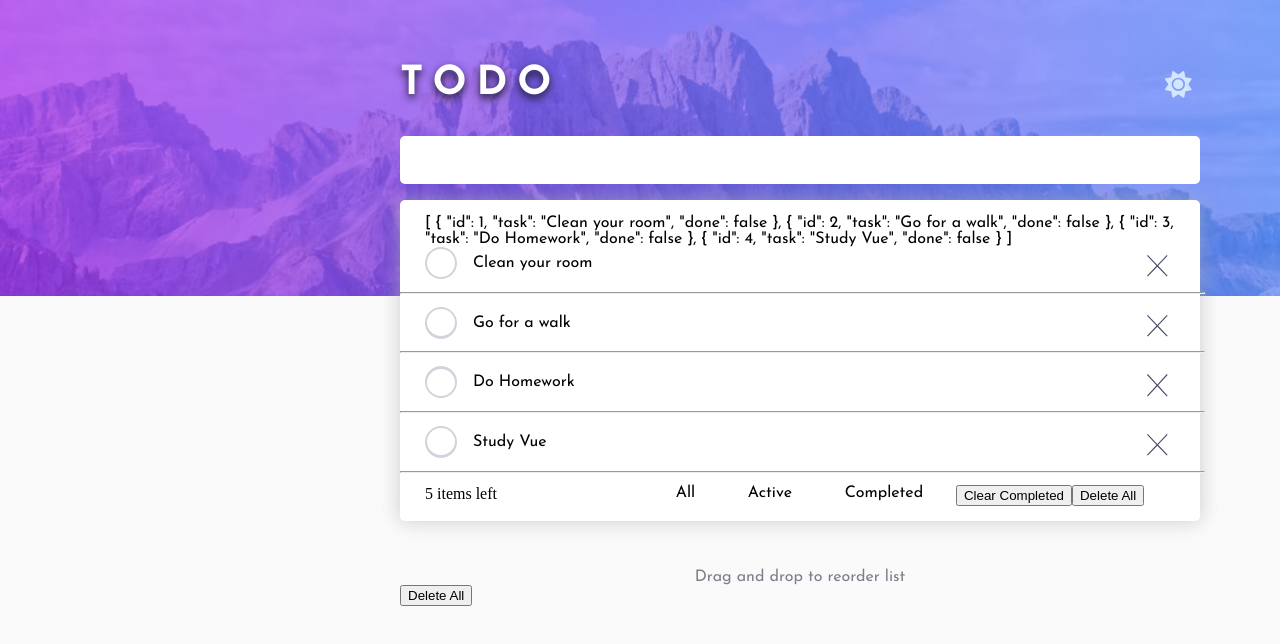
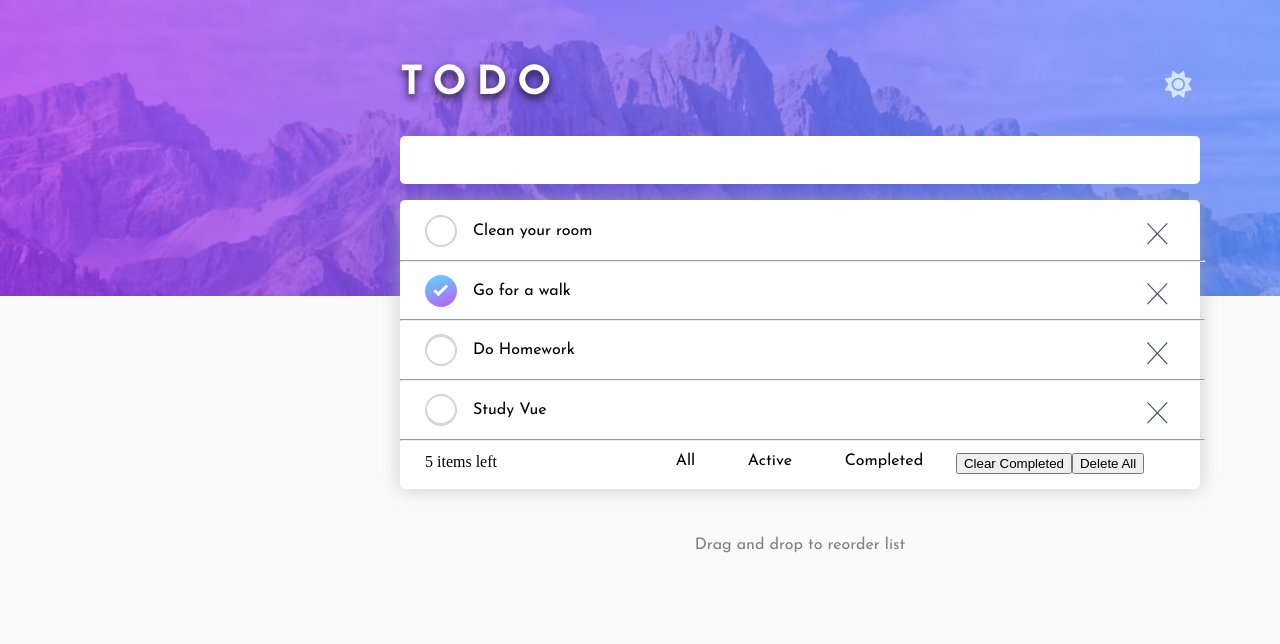
Before and after one commit to Makita7/Vue-TodoList, a Vue app: page / in a window 1280 px wide. Shown: the top 644 px of the page. Built offline with nearby package versions, Linux system fonts and the light colour scheme.

Commit message:
trying to fix events

```diff
--- a/src/App.vue
+++ b/src/App.vue
@@ -1,17 +1,23 @@
-<script setup>
+<script>
     import '@fortawesome/free-solid-svg-icons';
     import BaseHeader from './components/BaseHeader.vue';
     import BaseInput from './components/BaseInput.vue';
-    import ListItems from './components/ListItems.vue';
-</script>
+    import BaseListFilters from './components/BaseListFilters.vue';
+    import BaseListItem from './components/BaseListItem.vue';
 
-<script>
+
     export default{
+        components: {
+            BaseHeader,
+            BaseInput,
+            BaseListFilters,
+            BaseListItem,
+        },
         data(){
             return{
                 TodoList: [
                     { id: 1, task: 'Clean your room', done: false },
-                    { id: 2, task: 'Go for a walk', done: false },
+                    { id: 2, task: 'Go for a walk', done: true },
                     { id: 3, task: 'Do Homework', done: false },
                     { id: 4, task: 'Study Vue', done: false },
                 ]
@@ -20,8 +26,19 @@
         methods: {
             DeleteAll(){
                 this.TodoList = [];
+            },
+            DeleteItem(todo){
+                this.TodoList = this.TodoList.filter((t) => t !== todo)
+            },
+            ToggleDone(todo){
+                todo.done = !todo.done
+            },
+            ClearCompleted(){
+                this.TodoList = this.TodoList.done.filter((t) => t === todo.done)
             }
         },
+        computed: {
+        }
     }
 </script>
 
@@ -31,9 +48,32 @@
             <div class="absolute innerContainer">
                 <BaseHeader/>
                 <BaseInput/>
-                <ListItems :TodoList="TodoList" @DeleteAll="DeleteAll()"/>
+                <div class="Wrapper">
+                    <!-- <BaseListItem v-for="todo in TodoList" :key="todo.id" :task="todo.task" :done="todo.done" :id="todo.id" @DeleteItem="DeleteItem(todo)" @ToggleDone="ToggleDone()" /> -->
+
+
+                    <div v-for="todo in TodoList" :key="todo.id">
+                        <div class="flex TodoItem">
+                            <div v-show="todo.done" class="checkWrapper">
+                                <div class="check"  @click="ToggleDone(todo)" >
+                                    <img alt="check" src="./assets/icon-check.svg"/>
+                                </div>
+                            </div>
+                            <div v-show="!todo.done" class="checkWrapperFalse">
+                                <div class="check"  @click="ToggleDone(todo)" >
+                                    <img class="circle" alt="blanck done" src="./assets/white-circle.svg"/>
+                                </div>
+                            </div>
+                            <p>{{todo.task}}</p>
+                            <img @click="DeleteItem(todo)" src="./assets/icon-cross.svg" alt="delete todo item" class="delete"/>
+                        </div>
+                        <hr class="divider"/>
+                    </div>
+
+
+                    <BaseListFilters :TodoList="TodoList" @DeleteAll='DeleteAll()' />
+                </div>
                 <p class="dragtext">Drag and drop to reorder list</p>
-                <button @click="DeleteAll">Delete All</button>
             </div>
         </div>
     </div>
@@ -54,9 +94,67 @@
         background-color: hsl(0, 0%, 98%);
         height: 100vh;
     }
+    .Wrapper{
+        background-color: white;
+        border-radius: 5px;
+        width: 100%;
+        padding: 15px 25px;
+        box-sizing: border-box;
+        box-shadow: 0px 0px 20px hsl(233deg 6% 71% / 64%);
+    }
     .dragtext{
         margin-top: 3rem;
         color: hsl(236deg 6% 52%);
         text-align: center;
     }
+
+    .checkWrapper{
+        background: linear-gradient( 160deg ,hsl(192, 100%, 67%), hsl(280, 87%, 65%));
+        height: 2rem;
+        width: 2rem;
+        border-radius: 50%;
+        box-sizing: border-box;
+    }
+    .checkWrapperFalse{
+        background: linear-gradient( 160deg ,hsl(233, 11%, 84%), hsl(233, 11%, 84%));
+        height: 2rem;
+        width: 2rem;
+        border-radius: 50%;
+        box-sizing: border-box;
+        transition: all 2s ease-in-out;
+    }
+    .checkWrapperFalse:hover{
+        background: linear-gradient( 160deg ,hsl(192, 100%, 67%), hsl(280, 87%, 65%));
+    }
+    .check{
+        color: white;
+    }
+    .check img {
+        margin: auto;
+        padding-top: 0.6rem;
+        display: block;
+        width: 1rem;
+    }
+    .check .circle {
+        margin: auto;
+        padding-top: 0.15rem;
+        display: block;
+        width: 1.7rem;
+    }
+    img.delete {
+        width: 1.3rem;
+        height: 1.4rem;
+        padding-top: 0.5rem;
+    }
+    .TodoItem p{
+        padding: 0.5rem 1rem;
+        width: 92%;
+        box-sizing: border-box;
+    }
+    .divider{
+        width: 107%;
+        margin: 0.8rem 0;
+        background-color: hsl(0, 0%, 98%);
+        margin-left: -25px;
+    }
 </style>
--- a/src/components/BaseListFilters.vue
+++ b/src/components/BaseListFilters.vue
@@ -25,7 +25,7 @@
             <button>
                 Clear Completed
             </button>
-            <button @click="DeleteAll">
+            <button @click="DeleteAll()">
                 Delete All
             </button>
 
--- a/src/components/BaseListItem.vue
+++ b/src/components/BaseListItem.vue
@@ -8,8 +8,11 @@
             done: Boolean
         },
         methods: {
-            DeleteTodo(){
-                this.TodoList = this.TodoList.value.filter( t => t !== todo)
+            DeleteItem(){
+                this.$emit('DeleteItem')
+            },
+            ToggleDone(){
+                this.$emit('ToogleDone')
             }
         }
     }
@@ -20,17 +23,17 @@
     <div>
         <div class="flex TodoItem">
             <div v-show="done" class="checkWrapper">
-                <div class="check"  @click="(done = !done)" >
+                <div class="check"  @click="ToggleDone(todo)" >
                     <img alt="check" src="../assets/icon-check.svg"/>
                 </div>
             </div>
             <div v-show="!done" class="checkWrapperFalse">
-                <div class="check"  @click="(done = !done)" >
+                <div class="check"  @click="ToggleDone(todo)" >
                     <img class="circle" alt="blanck done" src="../assets/white-circle.svg"/>
                 </div>
             </div>
             <p>{{task}}</p>
-            <img @click="DeleteTodo" src="../assets/icon-cross.svg" alt="delete todo item" class="delete"/>
+            <img @click="DeleteItem(todo)" src="../assets/icon-cross.svg" alt="delete todo item" class="delete"/>
         </div>
         <hr class="divider"/>
     </div>
--- a/src/components/ListItems.vue
+++ /dev/null
@@ -1,33 +0,0 @@
-
-<script>
-    import BaseListFilters from './BaseListFilters.vue';
-    import BaseListItem from './BaseListItem.vue';
-
-    export default{
-        name: 'ListItems',
-        props: {TodoList:Object, DeleteAll:Event},
-        components: {
-            BaseListFilters,
-            BaseListItem
-        },
-}
-</script>
-
-<template>
-    <div class="Wrapper">
-        <p>{{TodoList}}</p>
-        <BaseListItem v-for="i in TodoList" :key="i.id" :task="i.task" :done="i.done" :id="i.id"/>
-        <BaseListFilters :TodoList="TodoList" @DeleteAll="$emit('DeleteAll')"/>
-    </div>
-</template>
-
-<style scoped>
-    .Wrapper{
-        background-color: white;
-        border-radius: 5px;
-        width: 100%;
-        padding: 15px 25px;
-        box-sizing: border-box;
-        box-shadow: 0px 0px 20px hsl(233deg 6% 71% / 64%);
-    }
-</style>
```
